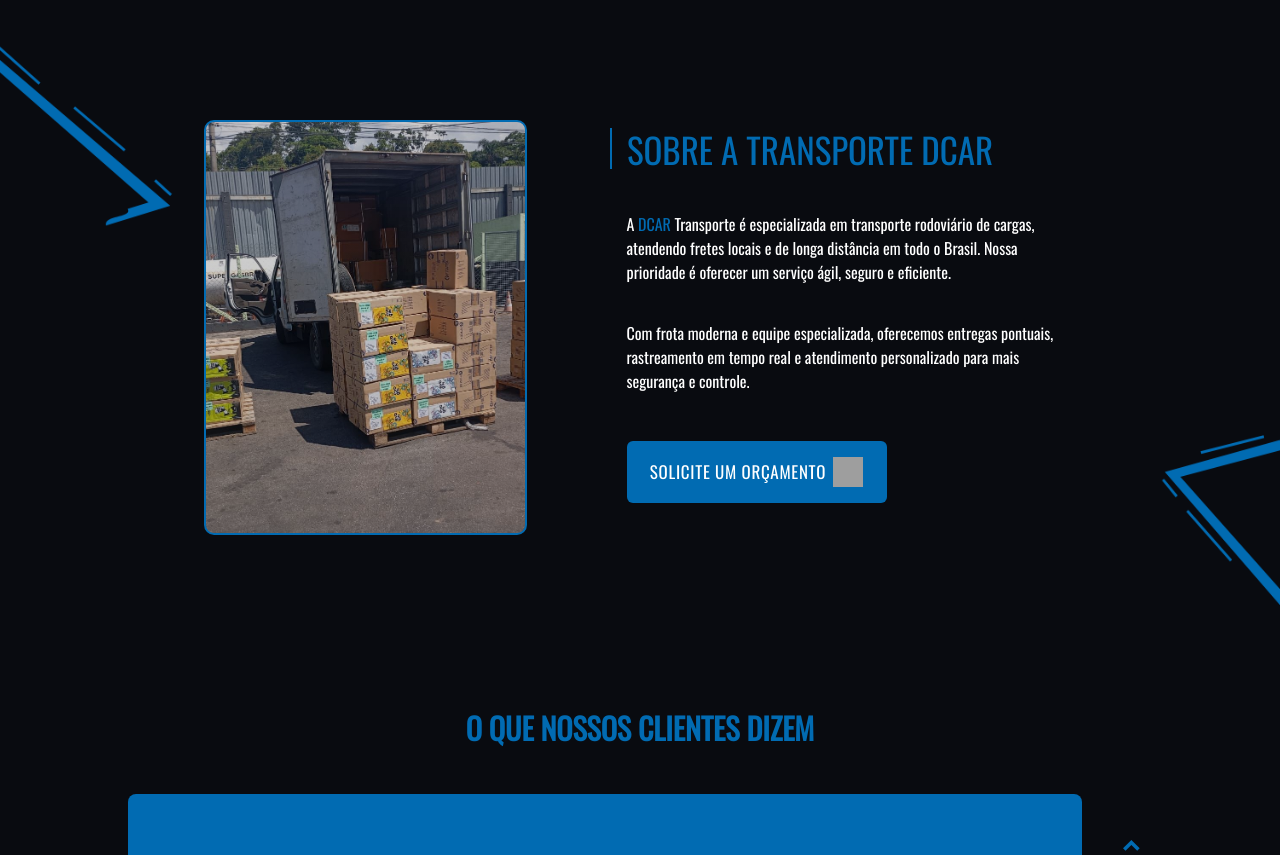
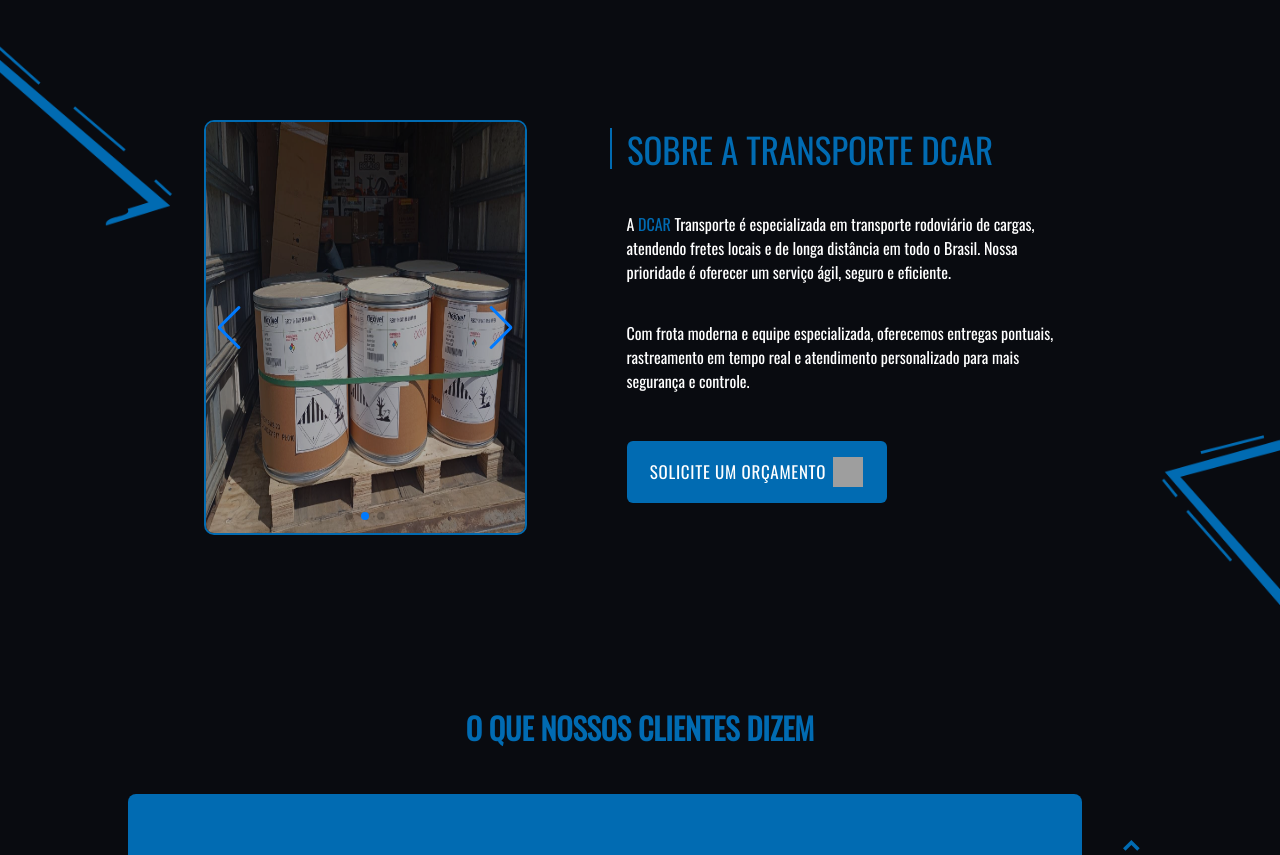
Before and after one commit to guimiiller/dcar-transporte, a Next.js app: page / in a window 1280 px wide. Shown: the part 1160-2015 px from the top of the page. Built offline with nearby package versions, Linux system fonts and the light colour scheme; grey boxes are pictures that could not be loaded.

Commit message:
add slide in about section

```diff
--- a/src/components/About.tsx
+++ b/src/components/About.tsx
@@ -1,13 +1,38 @@
-
+"use client";
 import styles from '../styles/About.module.css';
 import Image from 'next/image';
 import { Button } from './Button';
+import { Swiper, SwiperSlide } from 'swiper/react';
+import { Navigation, Pagination, Autoplay } from 'swiper/modules';
+import 'swiper/css';
+import 'swiper/css/navigation';
+import 'swiper/css/pagination';
 
-export function About(){
-    return(
+export function About() {
+    return (
         <section className={styles.container} id='about'>
             <div className={styles.contentAbout}>
-                <div className={styles.squareAbout}></div>
+                <div className={styles.squareAbout}>
+                    <Swiper
+                        modules={[Navigation, Pagination, Autoplay]}
+                        spaceBetween={10}
+                        slidesPerView={1}
+                        navigation
+                        pagination={{ clickable: true }}
+                        autoplay={{ delay: 3000 }}
+                        className={styles.carousel}
+                    >
+                        <SwiperSlide>
+                            <Image src="/aboutImage.jpeg" alt="Imagem 1" width={450} height={415} />
+                        </SwiperSlide>
+                        <SwiperSlide>
+                            <Image src="/aboutImage2.jpeg" alt="Imagem 2" width={450} height={415} />
+                        </SwiperSlide>
+                        <SwiperSlide>
+                            <Image src="/aboutImage3.jpeg" alt="Imagem 3" width={450} height={415} />
+                        </SwiperSlide>
+                    </Swiper>
+                </div>
                 <div className={styles.textAbout}>
                     <div className={styles.flexAbout}>
                         <div className={styles.line}></div>
@@ -20,5 +45,5 @@
                 </div>
             </div>
         </section>
-    )
+    );
 }
--- a/src/styles/About.module.css
+++ b/src/styles/About.module.css
@@ -17,21 +17,36 @@
     flex: 1;
 }
 
-.squareAbout{
+.squareAbout {
     width: 323px;
     height: 415px;
     background: transparent;
     border: 2px solid #016BB2;
     border-radius: 10px;
-    display: flex;
-    align-items: center;
-    justify-content: center;
-    color: #016BB2;
-    font-size: 20px;
-    background-image: linear-gradient(rgba(0,0,0,0.20), rgba(0,0,0,0.20)),url('/aboutImage.jpeg');
-    background-position: center;
-    background-size: cover;
-    background-repeat: no-repeat;
+    overflow: hidden;
+    position: relative;
+}
+
+.carousel {
+    width: 100%;
+    height: 100%;
+}
+
+.carousel img {
+    width: 100%;
+    position: relative;
+    filter: brightness(0.7); /* Reduz o brilho para escurecer */
+}
+
+.swiper-slide{
+    width: 100%;
+}
+
+.swiper-slide img {
+    width: 100%;
+    height: 100%;
+    object-fit: cover;
+    border-radius: 10px;
 }
 
 .textAbout{
@@ -91,10 +106,17 @@
         margin-left: 20px;
     }
 
-    .squareAbout{
+    .squareAbout {
+        width: 100%;
+        max-width: 400px;
         order: 2;
-        width: 80%;
         margin-top: 30px;
+    }
+
+    .swiper-slide img {
+        width: 100%;
+        height: auto;
+        object-fit: cover;
     }
 }
 
@@ -103,3 +125,12 @@
         padding: 50px 0;
     }
 }
+
+@media (max-width: 376px){
+    .squareAbout {
+        width: 100%;
+        max-width: 300px;
+        order: 2;
+        margin-top: 30px;
+    }
+}
```
Also changed, not shown: public/aboutImage2.jpeg (added), public/aboutImage3.jpeg (added).
